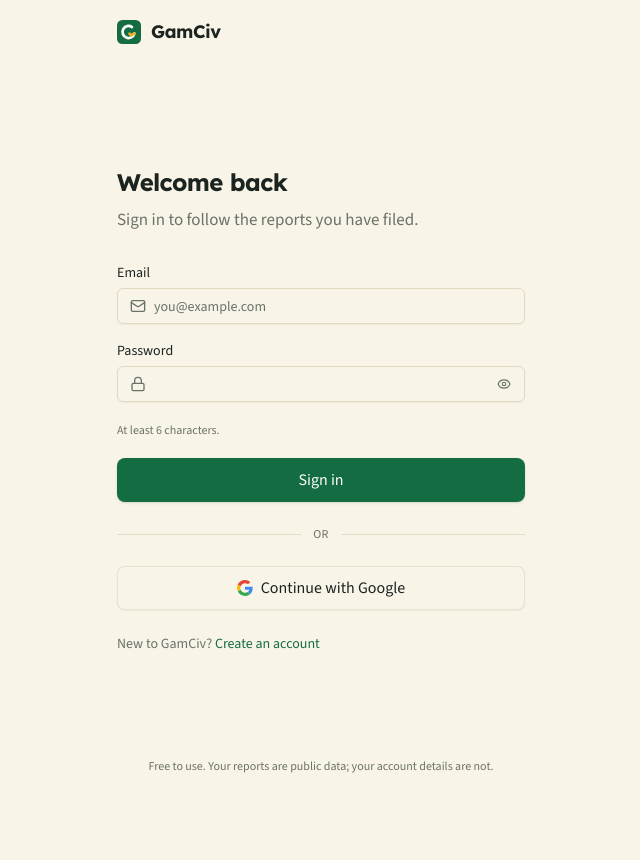
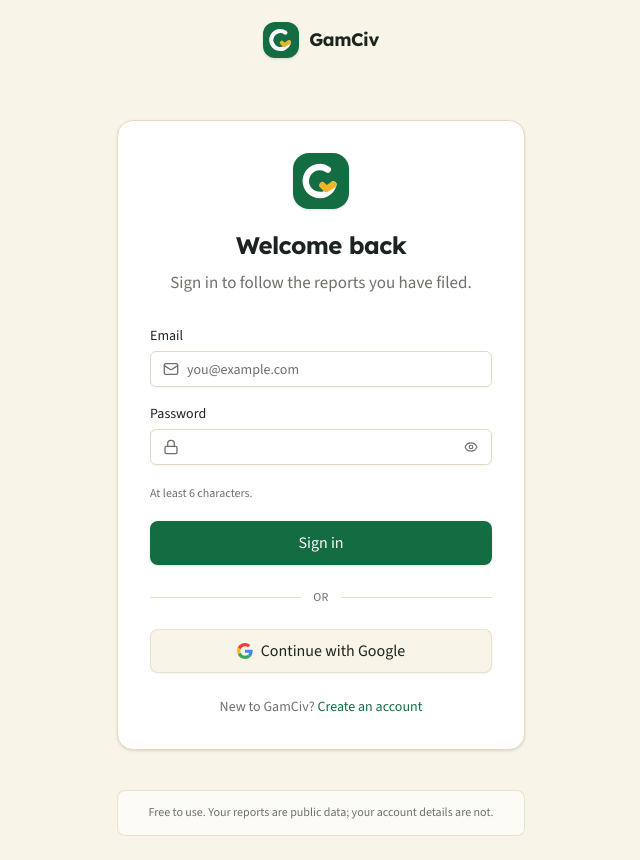
Before and after one commit to Foday-Sall/gamciv-ai, a React (Vite) app in the folder frontend/app/: page /app/login in a window 1280 px wide. Shown: the whole page, without its empty margins (319-959 px from the left). Before the commit the page ends 800 px from the top, so only its background shows below. Built offline with nearby package versions, Linux system fonts and the light colour scheme; no server answers.

Commit message:
app: improve centered login and signup layout

```diff
--- a/frontend/app/src/pages/Auth.tsx
+++ b/frontend/app/src/pages/Auth.tsx
@@ -307,26 +307,30 @@
   return (
     <div className="flex min-h-screen flex-col bg-background">
       <header>
-        <div className="mx-auto flex h-16 w-full max-w-md items-center px-5">
+        <div className="mx-auto flex h-20 w-full max-w-md items-center justify-center px-5">
           <a
             href="https://gamciv.pocketsoftware.dev/"
             className="flex items-center gap-2.5 text-lg font-bold tracking-tight font-display"
           >
-            <GamCivMark />
+            <GamCivMark className="h-9 w-9 rounded-xl shadow-sm" />
             GamCiv
           </a>
         </div>
       </header>
 
-      <main className="mx-auto flex w-full max-w-md flex-1 flex-col justify-center px-5 py-10">
-        <h1 className="font-display text-2xl font-bold tracking-tight">
+      <main className="mx-auto flex w-full max-w-md flex-1 flex-col items-center justify-center px-5 py-10">
+        <section className="w-full rounded-2xl border border-border bg-card p-6 shadow-sm sm:p-8">
+          <div className="flex flex-col items-center text-center">
+            <GamCivMark className="h-14 w-14 rounded-2xl shadow-sm" />
+            <h1 className="mt-5 font-display text-2xl font-bold tracking-tight">
               {isSignup ? 'Create your GamCiv account' : 'Welcome back'}
             </h1>
-        <p className="mt-2 text-muted-foreground">
+            <p className="mt-2 max-w-sm text-muted-foreground">
               {isSignup
-            ? 'Report public problems and follow them until they are fixed.'
+                ? 'Create a free account to report public problems and follow them until they are fixed.'
                 : 'Sign in to follow the reports you have filed.'}
             </p>
+          </div>
 
           <form onSubmit={submit} className="mt-8 space-y-5" noValidate={false}>
             {isSignup && (
@@ -401,7 +405,7 @@
             Continue with Google
           </Button>
 
-        <p className="mt-6 text-sm text-muted-foreground">
+          <p className="mt-6 text-center text-sm text-muted-foreground">
             {isSignup ? 'Already have an account? ' : 'New to GamCiv? '}
             <button
               type="button"
@@ -411,10 +415,11 @@
               {isSignup ? 'Sign in' : 'Create an account'}
             </button>
           </p>
+        </section>
       </main>
 
       <footer className="mx-auto w-full max-w-md px-5 pb-6">
-        <p className="text-center text-xs leading-relaxed text-muted-foreground">
+        <p className="rounded-lg border border-border/80 bg-card/60 px-4 py-3 text-center text-xs leading-relaxed text-muted-foreground">
           Free to use. Your reports are public data; your account details are not.
         </p>
       </footer>
```
Lines whose indentation alone changed are shown as unchanged.
